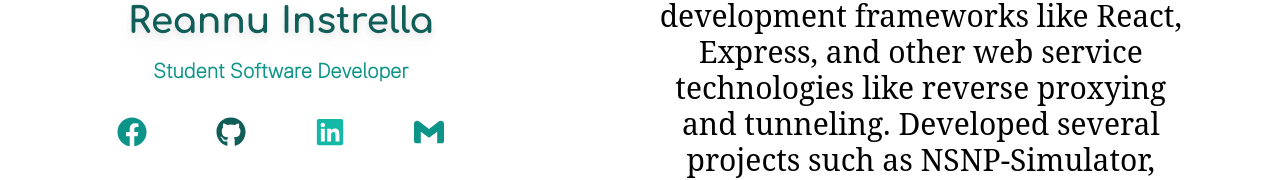
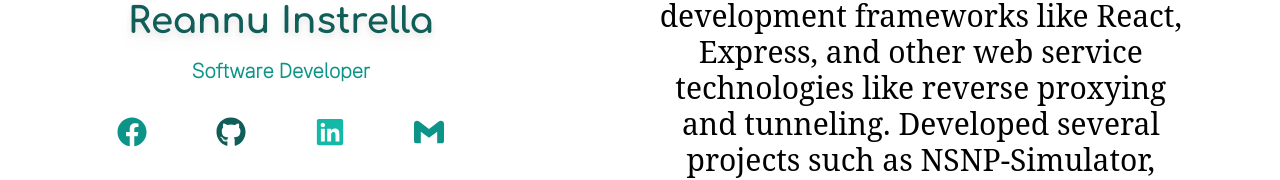
Before and after one commit to reannu123/hello-world, a React (Vite) app in the folder reannu123.github.io/: page / in a window 1280 px wide. Shown: the part 546-726 px from the top of the page. Built offline with nearby package versions, Linux system fonts and the light colour scheme.

Commit message:
Removed 'student' from title

```diff
--- a/reannu123.github.io/src/components/Summary.tsx
+++ b/reannu123.github.io/src/components/Summary.tsx
@@ -13,7 +13,7 @@ function Summary() {
           Reannu Instrella
         </h1>
         <h2 className="font-PublicSans font-bold mb-6 md:hidden text-teal-600 text-sm">
-          Student Software Developer
+          Software Developer
         </h2>
       </div>
 
@@ -30,7 +30,7 @@ function Summary() {
           Reannu Instrella
         </h1>
         <h2 className="max-md:hidden font-PublicSans font-bold mb-4 lg:mb-8 text-teal-600 md:text-[2vh] md:whitespace-nowrap lg:text-xl">
-          Student Software Developer
+          Software Developer
         </h2>
         <div className="max-md:hidden flex flex-row justify-around md:justify-evenly space-x-4">
           <a
```
